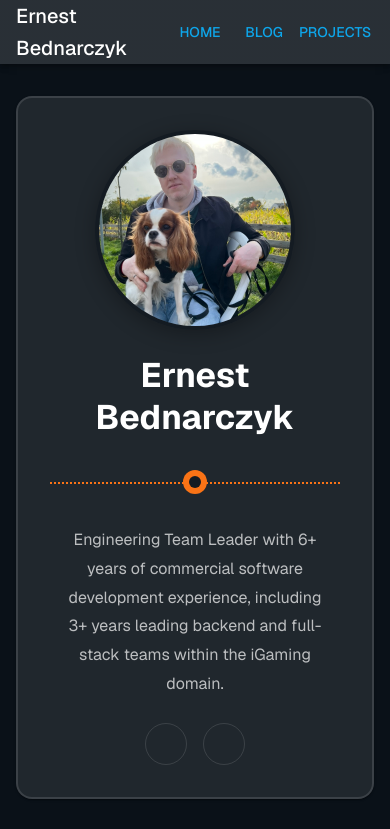
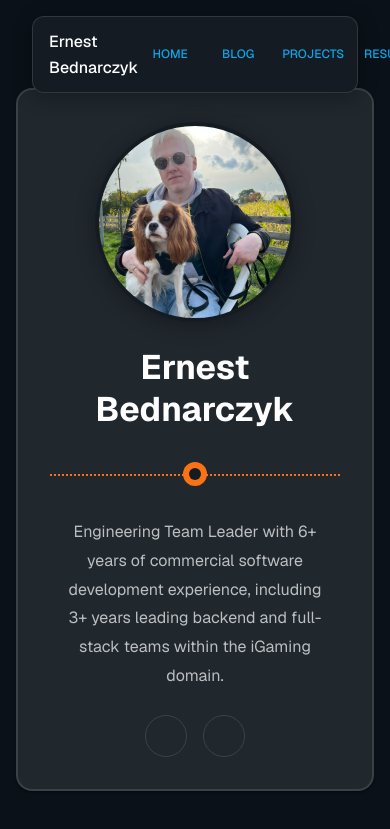
Before and after one commit to AlarQ/portfolio, a Next.js app: page / in a window 390 px wide. Shown: the top 829 px of the page. Built offline with nearby package versions, Linux system fonts and the light colour scheme; some icons are missing.

Commit message:
feat(ui): implement floating rounded navbar with resume link (#7)
Concepts: Fixed positioning, CSS transforms, Theme integration, Responsive design

```diff
--- a/src/app/layout.tsx
+++ b/src/app/layout.tsx
@@ -1,8 +1,9 @@
+import Box from "@mui/material/Box";
 import type { Metadata } from "next";
 import { Geist, Geist_Mono } from "next/font/google";
+import { Header } from "@/components/Header";
 import { ThemeRegistry } from "@/theme/ThemeRegistry";
 import "./globals.css";
-import { Header } from "@/components/Header";
 
 const geistSans = Geist({
   variable: "--font-geist-sans",
@@ -29,7 +30,7 @@ export default function RootLayout({
       <body className={`${geistSans.variable} ${geistMono.variable}`}>
         <ThemeRegistry>
           <Header />
-          {children}
+          <Box sx={{ pt: { xs: 7, sm: 8 } }}>{children}</Box>
         </ThemeRegistry>
       </body>
     </html>
--- a/src/app/page.tsx
+++ b/src/app/page.tsx
@@ -16,7 +16,6 @@ export default function Home() {
       maxWidth="xl"
       sx={{
         py: { xs: 4, md: 8 },
-        minHeight: "calc(100vh - 64px)",
       }}
     >
       <Stack spacing={{ xs: 4, md: 8 }}>
--- a/src/components/Header.tsx
+++ b/src/components/Header.tsx
@@ -1,18 +1,49 @@
 "use client";
 
-import AppBar from "@mui/material/AppBar";
 import Box from "@mui/material/Box";
 import Button from "@mui/material/Button";
-import Toolbar from "@mui/material/Toolbar";
+import { useTheme } from "@mui/material/styles";
 import Typography from "@mui/material/Typography";
 import Link from "next/link";
 
 export function Header() {
+  const theme = useTheme();
+
   return (
-    <AppBar position="static" color="primary">
-      <Toolbar>
+    <Box
+      sx={{
+        position: "fixed",
+        top: { xs: 16, sm: 24 },
+        left: "50%",
+        transform: "translateX(-50%)",
+        zIndex: 1000,
+        width: "100%",
+        maxWidth: { xs: "calc(100% - 32px)", sm: "calc(100% - 48px)", md: 1200 },
+        px: { xs: 2, sm: 3 },
+      }}
+    >
+      <Box
+        sx={{
+          backgroundColor: theme.palette.background.paper,
+          borderRadius: 3,
+          px: { xs: 2, sm: 3 },
+          py: 1.5,
+          display: "flex",
+          alignItems: "center",
+          boxShadow: "0 4px 20px rgba(0, 0, 0, 0.3)",
+          border: `1px solid ${theme.palette.divider}`,
+        }}
+      >
         {/* Left side: Your name */}
-        <Typography variant="h6" component="div">
+        <Typography
+          variant="h6"
+          component="div"
+          sx={{
+            color: theme.palette.common.white,
+            fontWeight: 500,
+            fontSize: { xs: "1rem", sm: "1.25rem" },
+          }}
+        >
           Ernest Bednarczyk
         </Typography>
 
@@ -20,16 +51,75 @@ export function Header() {
         <Box sx={{ flexGrow: 1 }} />
 
         {/* Right side: Nav links */}
-        <Button component={Link} href="/">
+        <Box sx={{ display: "flex", gap: { xs: 0.5, sm: 1 } }}>
+          <Button
+            component={Link}
+            href="/"
+            sx={{
+              color: theme.palette.primary.main,
+              textTransform: "uppercase",
+              fontWeight: 500,
+              fontSize: { xs: "0.75rem", sm: "0.875rem" },
+              "&:hover": {
+                backgroundColor: "transparent",
+                color: theme.palette.primary.light,
+              },
+            }}
+          >
             Home
           </Button>
-        <Button component={Link} href="/blog">
+          <Button
+            component={Link}
+            href="/blog"
+            sx={{
+              color: theme.palette.primary.main,
+              textTransform: "uppercase",
+              fontWeight: 500,
+              fontSize: { xs: "0.75rem", sm: "0.875rem" },
+              "&:hover": {
+                backgroundColor: "transparent",
+                color: theme.palette.primary.light,
+              },
+            }}
+          >
             Blog
           </Button>
-        <Button component={Link} href="/projects">
+          <Button
+            component={Link}
+            href="/projects"
+            sx={{
+              color: theme.palette.primary.main,
+              textTransform: "uppercase",
+              fontWeight: 500,
+              fontSize: { xs: "0.75rem", sm: "0.875rem" },
+              "&:hover": {
+                backgroundColor: "transparent",
+                color: theme.palette.primary.light,
+              },
+            }}
+          >
             Projects
           </Button>
-      </Toolbar>
-    </AppBar>
+          <Button
+            component="a"
+            href="/cv/Ernest_Bednarczyk_CV_01_2025.pdf"
+            target="_blank"
+            rel="noopener noreferrer"
+            sx={{
+              color: theme.palette.primary.main,
+              textTransform: "uppercase",
+              fontWeight: 500,
+              fontSize: { xs: "0.75rem", sm: "0.875rem" },
+              "&:hover": {
+                backgroundColor: "transparent",
+                color: theme.palette.primary.light,
+              },
+            }}
+          >
+            Resume
+          </Button>
+        </Box>
+      </Box>
+    </Box>
   );
 }
--- a/src/theme/theme.ts
+++ b/src/theme/theme.ts
@@ -18,6 +18,6 @@ export const theme = createTheme({
 
 // Custom colors for service cards
 export const serviceCardColors = {
-  orange: "#f97316", // Orange
-  limeGreen: "#84cc16", // Lime green
+  orange: "#c55a0d", // Darker orange
+  limeGreen: "#5f9610", // Darker lime green
 };
```
Lines whose indentation alone changed are shown as unchanged.
